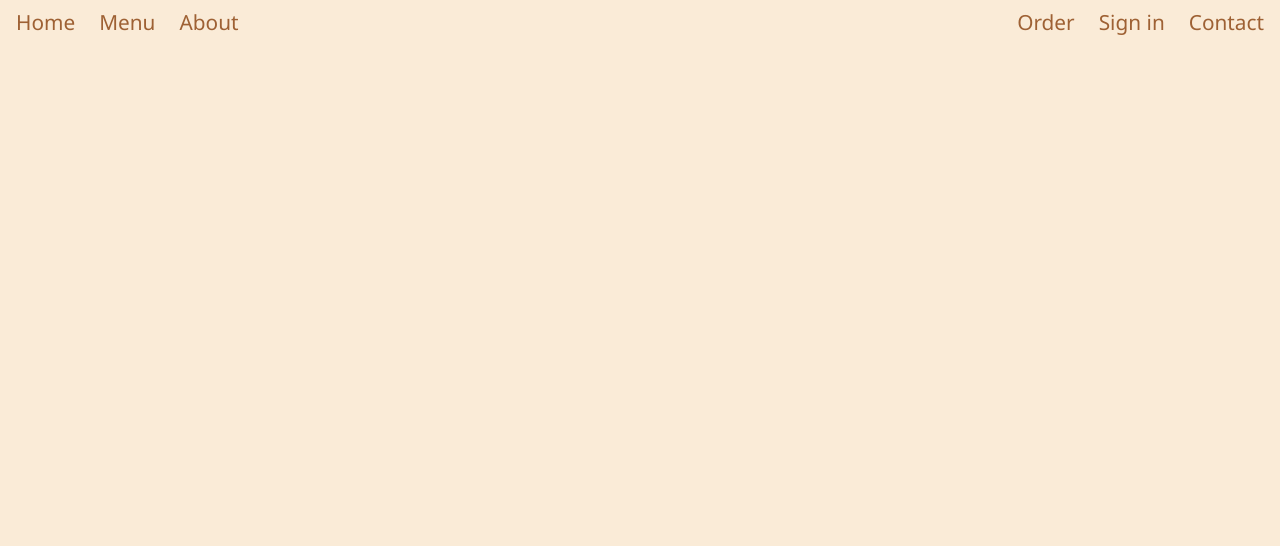
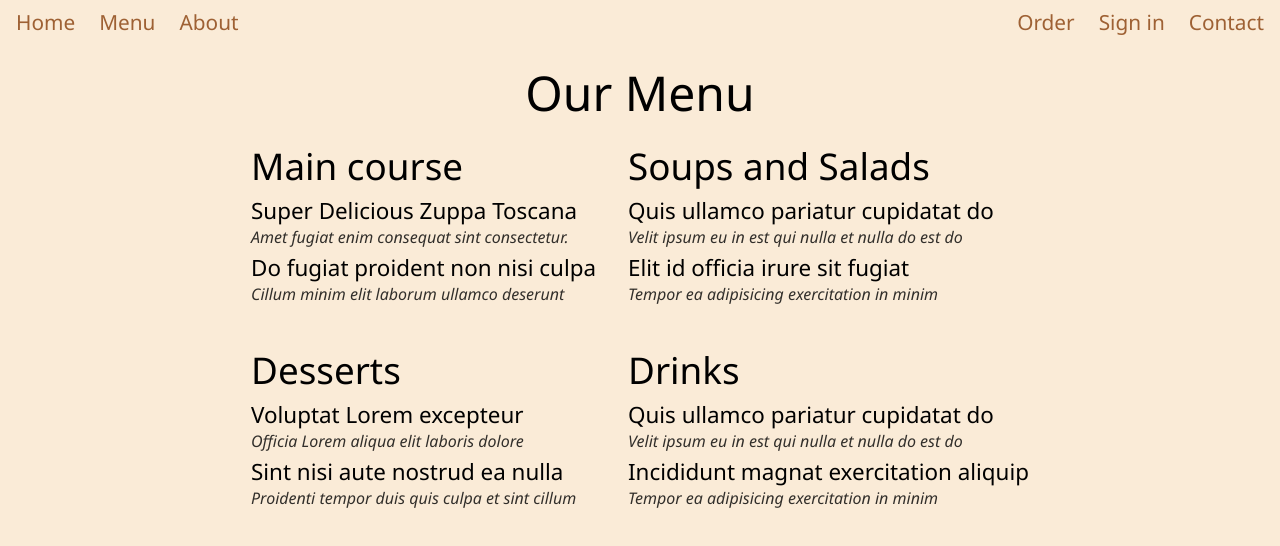
Before and after one commit to bkrmroy/odin-restaurant-page, a website built with webpack: page dist/index.html in a window 1280 px wide. Both pictures are taken after a click on the item "Menu". Built offline with nearby package versions, Linux system fonts and the light colour scheme.

Commit message:
create the menu page

```diff
--- a/src/about.js
+++ b/src/about.js
@@ -5,6 +5,8 @@ export default function showAbout(){
     const content = document.querySelector('.content')
     content.classList.remove('home-contents')
     content.classList.add('about-contents')
+    content.classList.remove('menu-contents')
+
     const aboutPage = document.createElement('div')
     aboutPage.classList.add('about-page')
     content.innerHTML= ''
--- a/src/home.js
+++ b/src/home.js
@@ -1,13 +1,10 @@
-// import jpg from './restaurant-home-img.jpg';
-// // const restaurantImg =new Image()
-// // restaurantImg.src = jpg
-
 export default function showHome(){
 
     console.log('home contents')
     const content = document.querySelector('.content')
     content.classList.add('home-contents')
     content.classList.remove('about-contents')
+    content.classList.remove('menu-contents')
     content.innerHTML= ''
     const homeHeader = document.createElement('div')
     homeHeader.classList.add('home-header')
@@ -33,7 +30,5 @@ export default function showHome(){
     imgContainer.textContent = 'work'
     imgContainer.appendChild(document.createElement('div'))
 
-
-    // imgContainer.appendChild(restaurantImg)
     content.appendChild(imgContainer)
 }
--- a/src/menu.js
+++ b/src/menu.js
@@ -1,5 +1,63 @@
 export default function showMenu(){
     console.log('menu contents')
     const content = document.querySelector('.content')
+
+    content.classList.remove('home-contents')
+    content.classList.remove('about-contents')
+    content.classList.add('menu-contents')
     content.innerHTML= ''
+
+    const menuPageTitle = document.createElement('div')
+    menuPageTitle.classList.add('menu-page-title')
+    menuPageTitle.textContent = "Our Menu"
+    content.appendChild(menuPageTitle)
+
+    const theMenu = document.createElement('div')
+    theMenu.classList.add('the-menu')
+    content.appendChild(theMenu)
+
+    for(let i=1;i<=4;i++){
+        const menuGroup = document.createElement('div')
+        menuGroup.classList.add(`menu-group-${i}`)
+        const menuGroupTitle = document.createElement('div')
+        menuGroupTitle.classList.add(`group-title-${i}`)
+        menuGroup.appendChild(menuGroupTitle)
+        theMenu.appendChild(menuGroup)
+        for(let j= 1 ; j<= 4; j++){
+            const dish = document.createElement('div')
+            dish.classList.add(`dish-${j}`)
+            const dishTitle = document.createElement('div')
+            dishTitle.classList.add(`dish-title-${j}`)
+            dish.appendChild(dishTitle)
+            const dishIngredients = document.createElement('div')
+            dishIngredients.classList.add(`dish-ingredients-${j}`)
+            dish.appendChild(dishIngredients)
+            menuGroup.appendChild(dish)
+        }
+    }
+    document.querySelector('.group-title-1').textContent = 'Main course'
+    document.querySelector('.group-title-2').textContent = 'Soups and Salads'
+    document.querySelector('.group-title-3').textContent = 'Desserts'
+    document.querySelector('.group-title-4').textContent = 'Drinks'
+
+    document.querySelector('.menu-group-1 .dish-title-1').textContent = 'Super Delicious Zuppa Toscana'
+    document.querySelector('.menu-group-1 .dish-ingredients-1').textContent = 'Amet fugiat enim consequat sint consectetur.'
+    document.querySelector('.menu-group-1 .dish-title-2').textContent = 'Do fugiat proident non nisi culpa'
+    document.querySelector('.menu-group-1 .dish-ingredients-2').textContent = 'Cillum minim elit laborum ullamco deserunt'
+
+    document.querySelector('.menu-group-2 .dish-title-1').textContent = 'Quis ullamco pariatur cupidatat do'
+    document.querySelector('.menu-group-2 .dish-ingredients-1').textContent = 'Velit ipsum eu in est qui nulla et nulla do est do'
+    document.querySelector('.menu-group-2 .dish-title-2').textContent = 'Elit id officia irure sit fugiat'
+    document.querySelector('.menu-group-2 .dish-ingredients-2').textContent = 'Tempor ea adipisicing exercitation in minim'
+
+    document.querySelector('.menu-group-3 .dish-title-1').textContent = 'Voluptat Lorem excepteur'
+    document.querySelector('.menu-group-3 .dish-ingredients-1').textContent = 'Officia Lorem aliqua elit laboris dolore'
+    document.querySelector('.menu-group-3 .dish-title-2').textContent = 'Sint nisi aute nostrud ea nulla'
+    document.querySelector('.menu-group-3 .dish-ingredients-2').textContent = 'Proidenti tempor duis quis culpa et sint cillum'
+
+    document.querySelector('.menu-group-4 .dish-title-1').textContent = 'Quis ullamco pariatur cupidatat do'
+    document.querySelector('.menu-group-4 .dish-ingredients-1').textContent = 'Velit ipsum eu in est qui nulla et nulla do est do'
+    document.querySelector('.menu-group-4 .dish-title-2').textContent = 'Incididunt magnat exercitation aliquip'
+    document.querySelector('.menu-group-4 .dish-ingredients-2').textContent = 'Tempor ea adipisicing exercitation in minim'
+
 }
--- a/src/style.css
+++ b/src/style.css
@@ -124,3 +124,39 @@ button:active {
 .about-text{
     font-size: 1.7rem;
 }
+.menu-contents{
+    background-color: antiquewhite;
+    display: flex;
+    flex-direction: column;
+    padding: 16px;
+    gap: 16px;
+    align-items: center;
+}
+.the-menu{
+    display: grid;
+    grid-template-columns: repeat(2, auto);
+    grid-template-rows: repeat(2, auto);
+    gap: 32px;
+}
+[class^="menu-group"]{
+    width: 100%;
+    height: 100%;
+    /* border: 2px solid brown; */
+    display: flex;
+    flex-direction: column;
+    gap: 4px;
+}
+[class^="group-title"]{
+    font-size: 2.3rem;
+}
+[class^="dish-title"]{
+    font-size: 1.4rem;
+}
+[class^="dish-ingredients"]{
+    font-style: italic;
+    opacity: 0.8;
+}
+.menu-page-title{
+    font-size: 3rem;
+
+}
```
Also changed, not shown: dist/about.bundle.js, dist/home.bundle.js, dist/index.bundle.js, dist/menu.bundle.js.
